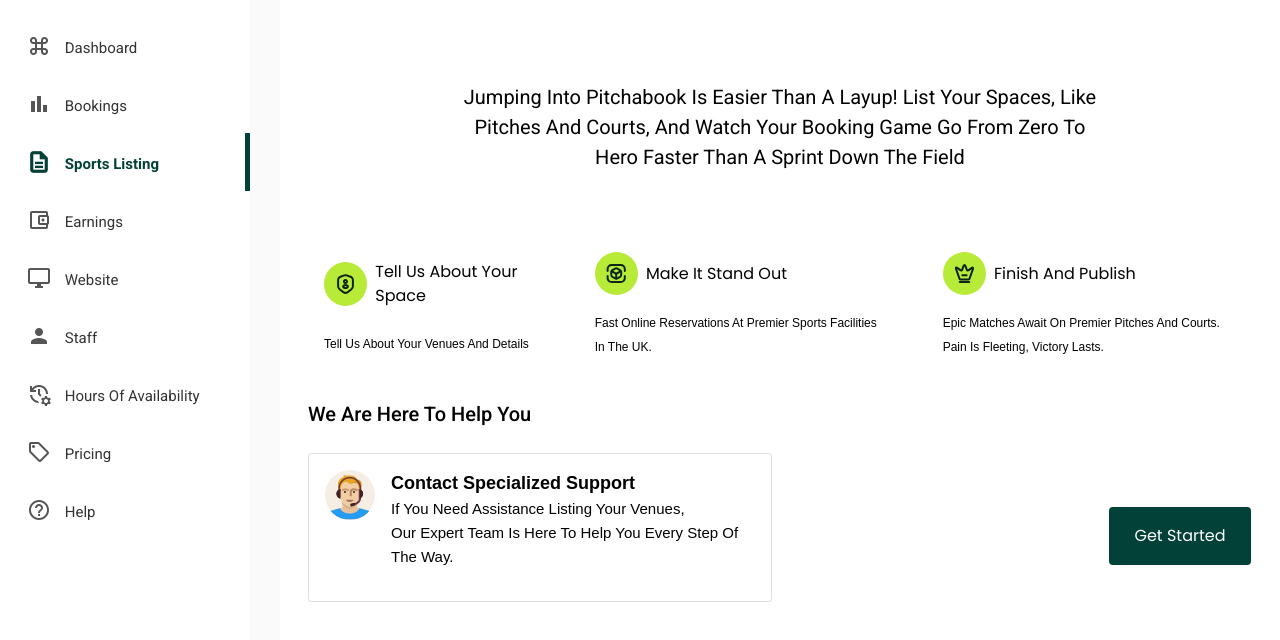
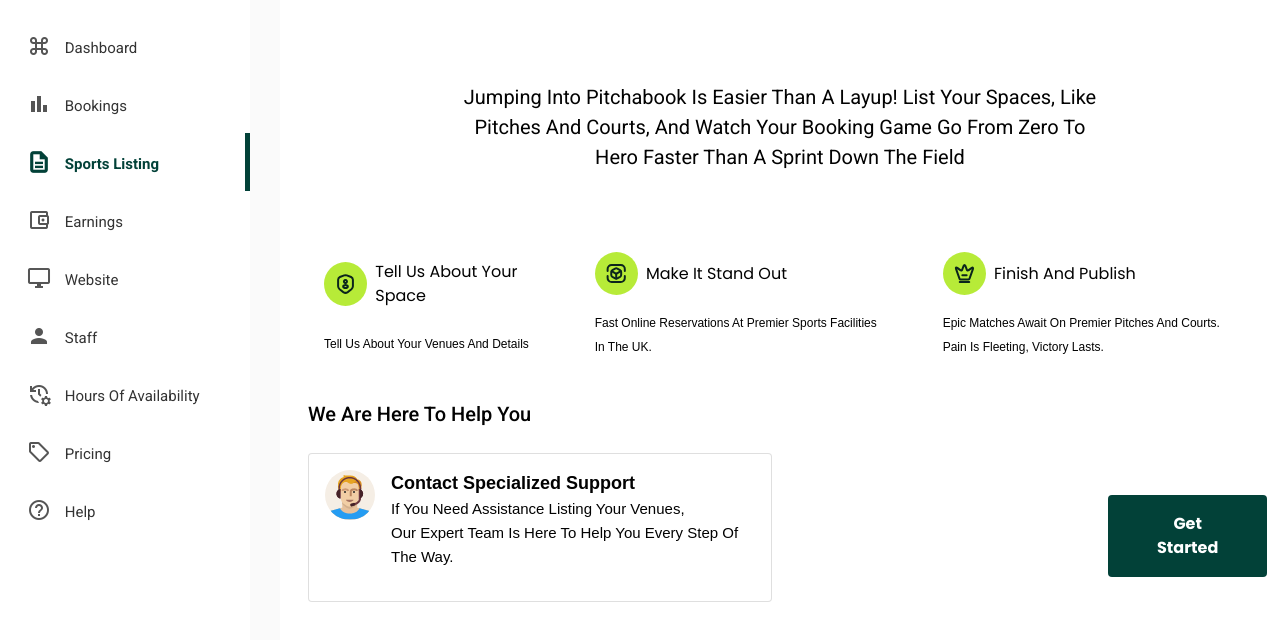
Before and after one commit to Dilawarkhaninfo/pitchadmin.github.io, a plain HTML site: page index.html in a window 1280 px wide. Shown: the part 100-740 px from the top of the page. Drawn offline with nearby package versions, Linux system fonts and the light colour scheme; a script that the page names is missing; a web font is replaced by a local one.

Commit message:
Update index.html

```diff
--- a/index.html
+++ b/index.html
@@ -257,7 +257,7 @@
                             <div class="col-8 col-sm-8 col-md-4 col-lg-2">
                                 <div class="text-center">
                                     <a href="sports-listing.html"
-                                        class="btn btn_green text-decoration-none text-white px-sm-4 py-md-3 ft_poppine">
+                                        class="btn btn_green text-decoration-none fw-bold text-white px-sm-5 py-md-3 ft_poppine">
                                         Get Started
                                     </a>
                                 </div>
```
